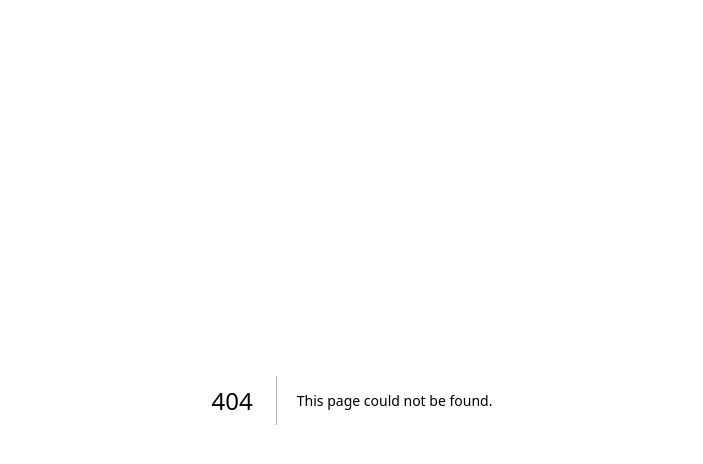
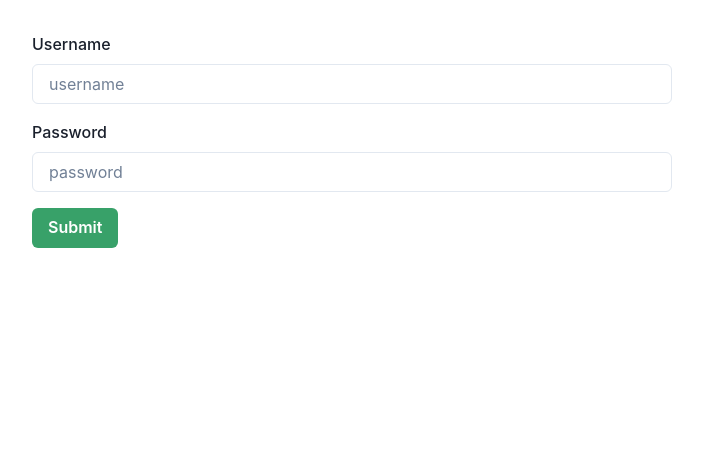
Before and after one commit to gjersing/ecommunity-webapp, a Next.js app: page /register in a window 1280 px wide. Before the commit this address had no page. Shown: the top 464 px of the page, without its empty margins (288-991 px from the left). Built offline with nearby package versions, Linux system fonts and the light colour scheme.

Commit message:
Add formik and basic register page

```diff
--- a/package.json
+++ b/package.json
@@ -11,10 +11,13 @@
     "@chakra-ui/theme-tools": "^2.0.2",
     "@emotion/react": "^11.9.0",
     "@emotion/styled": "^11.9.0",
+    "formik": "^2.4.5",
     "framer-motion": "^6.3.0",
+    "graphql": "^16.8.1",
     "next": "latest",
     "react": "^18.2.0",
-    "react-dom": "^18.2.0"
+    "react-dom": "^18.2.0",
+    "urql": "^4.0.6"
   },
   "devDependencies": {
     "@types/node": "^18.0.0",
--- /dev/null
+++ b/src/components/InputField.tsx
@@ -0,0 +1,30 @@
+import {
+  FormControl,
+  FormLabel,
+  Input,
+  FormErrorMessage,
+} from "@chakra-ui/react";
+import { useField } from "formik";
+import React, { InputHTMLAttributes } from "react";
+
+type InputFieldProps = InputHTMLAttributes<HTMLInputElement> & {
+  name: string;
+  label: string;
+};
+
+export const InputField: React.FC<InputFieldProps> = ({
+  label,
+  size: _,
+  ...props
+}) => {
+  const [field, { error, touched }] = useField(props);
+  return (
+    <FormControl isInvalid={!!error && touched}>
+      <FormLabel htmlFor={field.name}>{label}</FormLabel>
+      <Input {...field} {...props} id={field.name} />
+      <FormErrorMessage>{error}</FormErrorMessage>
+    </FormControl>
+  );
+};
+
+export default InputField;
--- /dev/null
+++ b/src/components/Wrapper.tsx
@@ -0,0 +1,26 @@
+import { Box } from "@chakra-ui/react";
+import React from "react";
+
+interface WrapperProps {
+  children: React.ReactNode;
+  variant?: "small" | "regular";
+}
+
+export const Wrapper: React.FC<WrapperProps> = ({
+  children,
+  variant = "regular",
+}) => {
+  return (
+    <Box
+      mt={8}
+      maxWidth={variant === "regular" ? "80vw" : "50vw"}
+      width="100%"
+      mx="auto"
+      justifyContent={"center"}
+    >
+      {children}
+    </Box>
+  );
+};
+
+export default Wrapper;
--- /dev/null
+++ b/src/pages/register.tsx
@@ -0,0 +1,58 @@
+import React from "react";
+import { Field, Form, Formik } from "formik";
+import {
+  FormControl,
+  FormLabel,
+  FormErrorMessage,
+  Input,
+  Button,
+  Box,
+} from "@chakra-ui/react";
+import { Wrapper } from "../components/Wrapper";
+import InputField from "../components/InputField";
+
+interface registerProps {}
+
+export const Register: React.FC<registerProps> = ({}) => {
+  return (
+    <Wrapper variant="small">
+      <Formik
+        initialValues={{ username: "", password: "" }}
+        onSubmit={(values, actions) => {
+          setTimeout(() => {
+            alert(JSON.stringify(values, null, 2));
+            actions.setSubmitting(false);
+          }, 1000);
+        }}
+      >
+        {(props) => (
+          <Form>
+            <InputField
+              name="username"
+              placeholder="username"
+              label="Username"
+            />
+            <Box mt={4}>
+              <InputField
+                name="password"
+                placeholder="password"
+                label="Password"
+                type="password"
+              />
+            </Box>
+            <Button
+              mt={4}
+              colorScheme="green"
+              isLoading={props.isSubmitting}
+              type="submit"
+            >
+              Submit
+            </Button>
+          </Form>
+        )}
+      </Formik>
+    </Wrapper>
+  );
+};
+
+export default Register;
```
Also changed, not shown: 1 other file (tests, documents, lock files or other folders).
